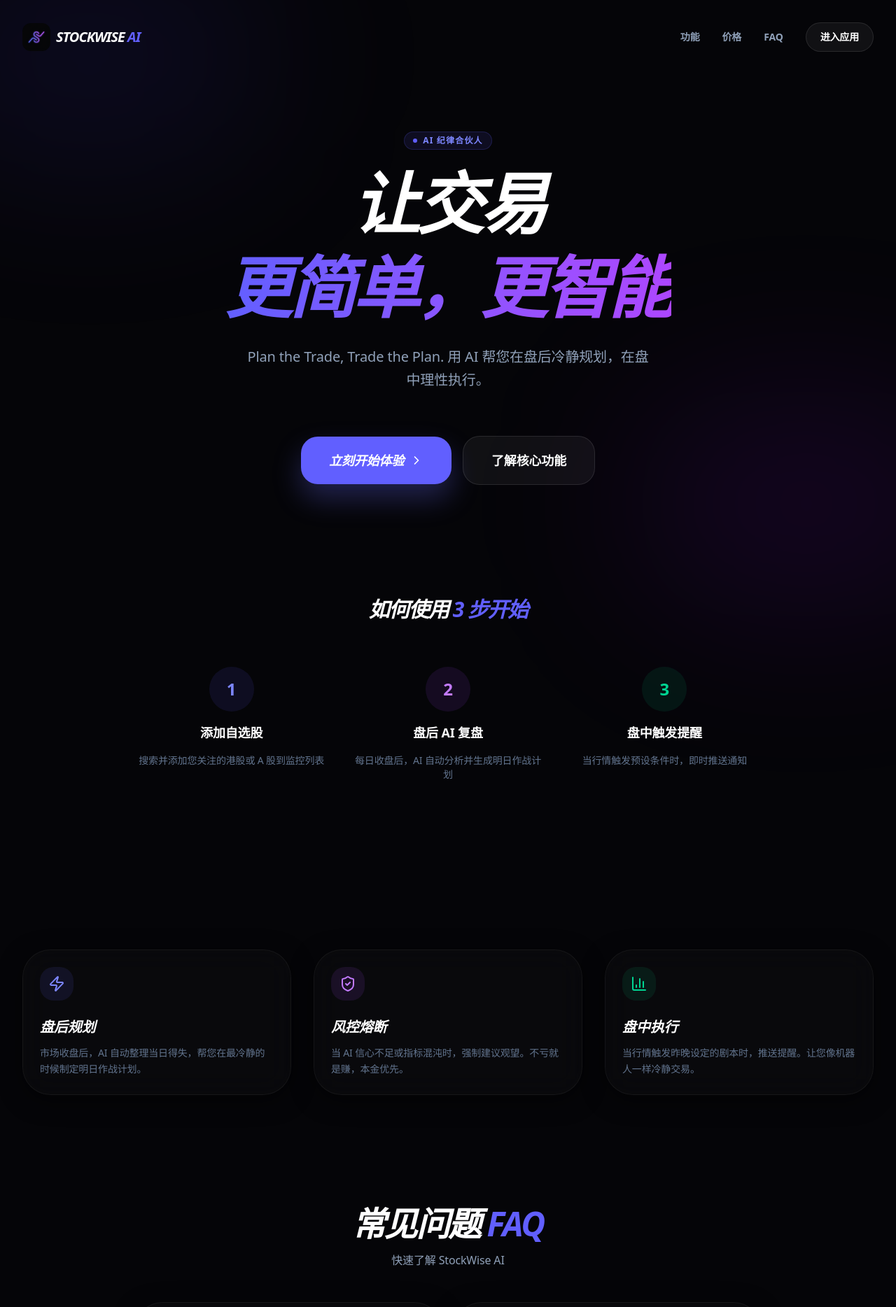
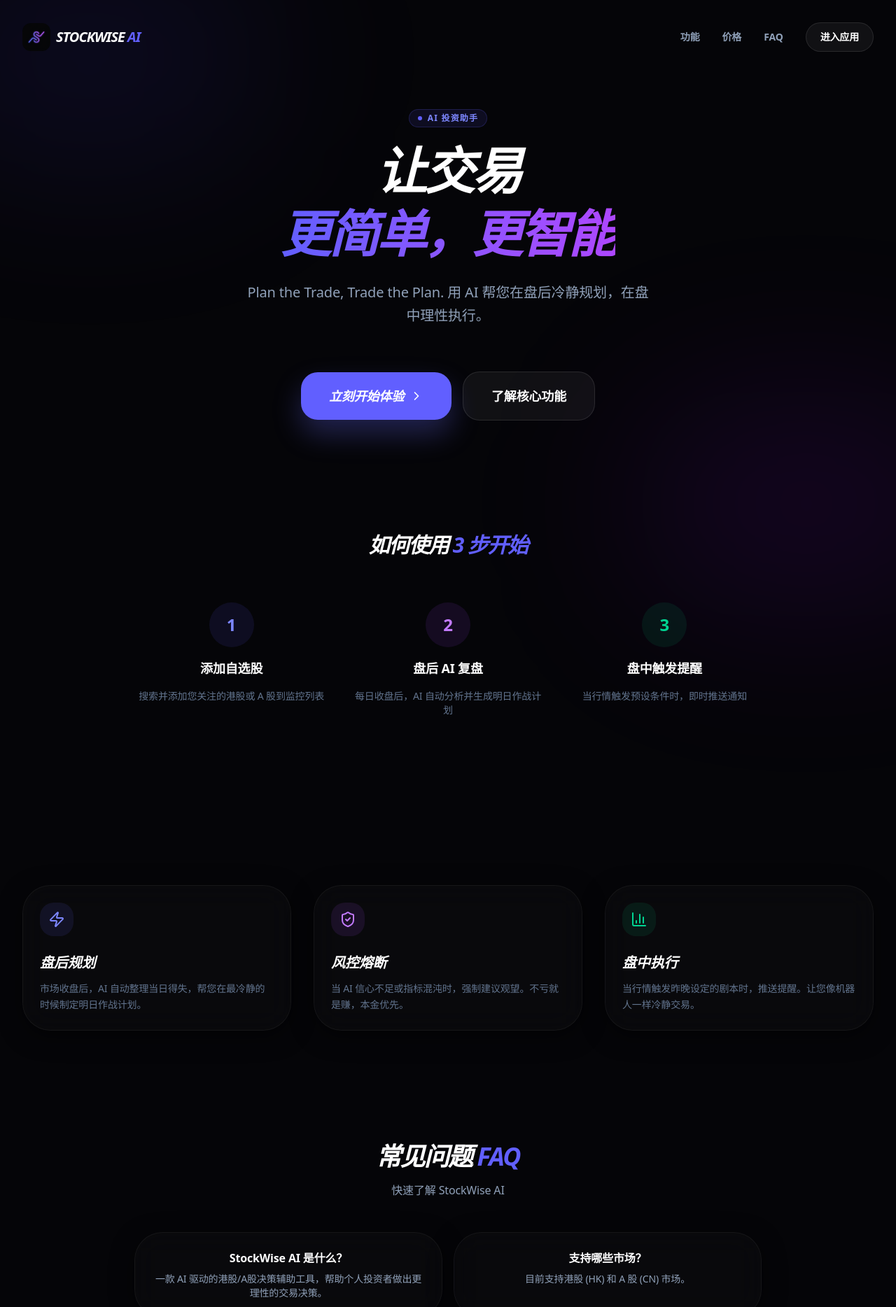
Before and after one commit to franksunye/stockwise, a Next.js app in the folder frontend/: page / in a window 1280 px wide. Shown: the top 1868 px of the page at 70% size. Built offline with nearby package versions, Linux system fonts and the light colour scheme; no server answers.

Commit message:
style(landing): refine typography and spacing
Adjusted H1 size and top padding to match the refined aesthetic of the pricing page.

```diff
--- a/frontend/src/app/page.tsx
+++ b/frontend/src/app/page.tsx
@@ -35,7 +35,7 @@ export default function LandingPage() {
       </nav>
 
       {/* Hero Section */}
-      <main className="relative z-10 max-w-7xl mx-auto px-8 pt-20 pb-40 flex flex-col items-center text-center">
+      <main className="relative z-10 max-w-7xl mx-auto px-8 pt-12 pb-40 flex flex-col items-center text-center">
         <motion.div
           initial={{ opacity: 0, y: 20 }}
           animate={{ opacity: 1, y: 0 }}
@@ -44,9 +44,9 @@ export default function LandingPage() {
         >
           <div className="inline-flex items-center gap-2 px-3 py-1 rounded-full bg-indigo-500/10 border border-indigo-500/20 text-indigo-400 text-xs font-black uppercase tracking-widest mb-4">
             <span className="w-1.5 h-1.5 rounded-full bg-indigo-500 animate-pulse" />
-            AI 纪律合伙人
+            AI 投资助手
           </div>
-          <h1 className="text-6xl md:text-8xl font-black tracking-tighter italic leading-tight">
+          <h1 className="text-5xl md:text-7xl font-black tracking-tighter italic leading-tight">
             让交易 <br />
             <span className="bg-gradient-to-r from-indigo-500 to-purple-500 bg-clip-text text-transparent">更简单，更智能</span>
           </h1>
@@ -119,7 +119,7 @@ export default function LandingPage() {
         {/* FAQ Section - Simplified */}
         <section id="faq" className="py-40 w-full max-w-4xl space-y-12">
           <div className="text-center space-y-4">
-            <h2 className="text-4xl md:text-5xl font-black italic tracking-tighter">
+            <h2 className="text-3xl md:text-4xl font-black italic tracking-tighter">
               常见问题 <span className="text-indigo-500">FAQ</span>
             </h2>
             <p className="text-slate-400 font-medium">快速了解 StockWise AI</p>
@@ -155,7 +155,7 @@ export default function LandingPage() {
 
         {/* CTA Banner */}
         <section className="py-20 w-full max-w-3xl text-center space-y-8">
-          <h2 className="text-3xl md:text-4xl font-black italic tracking-tighter">
+          <h2 className="text-2xl md:text-3xl font-black italic tracking-tighter">
             准备好让 AI 成为你的<span className="text-indigo-500">纪律合伙人</span>了吗？
           </h2>
           <Link
```
